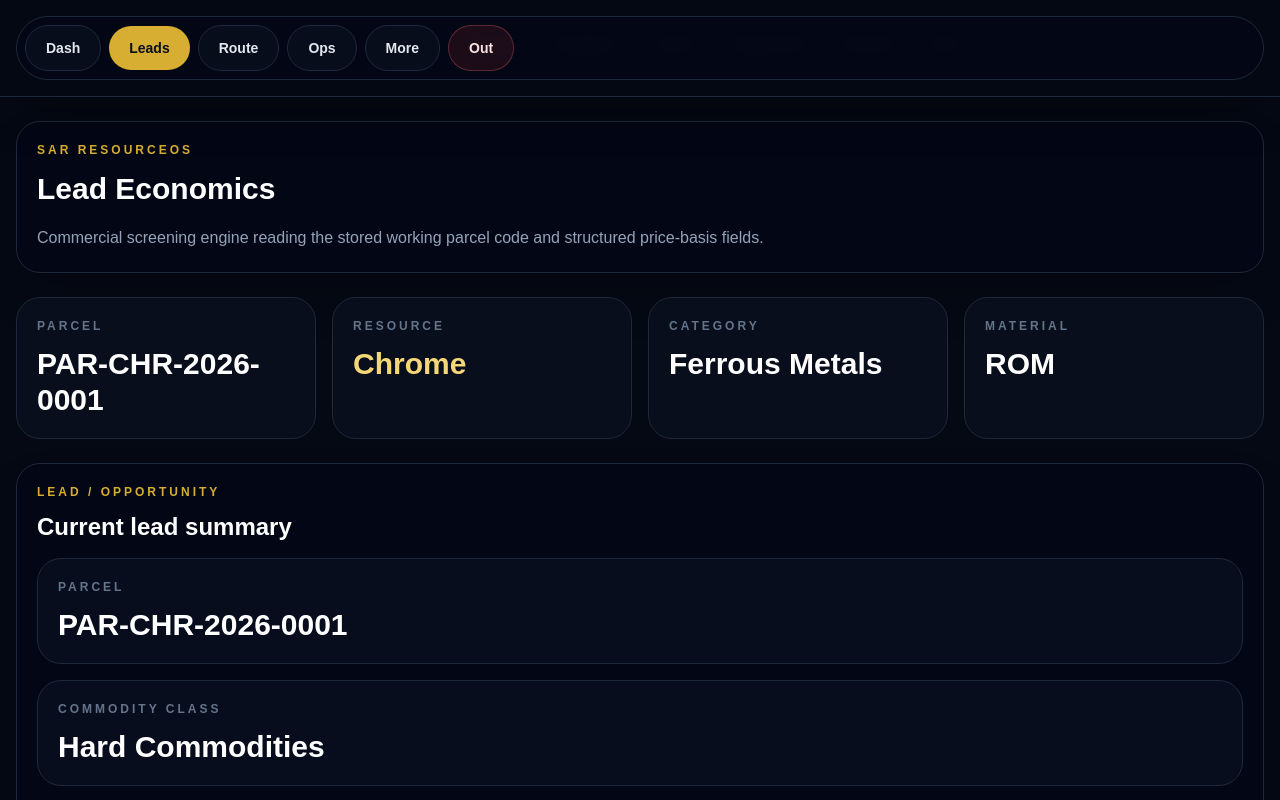
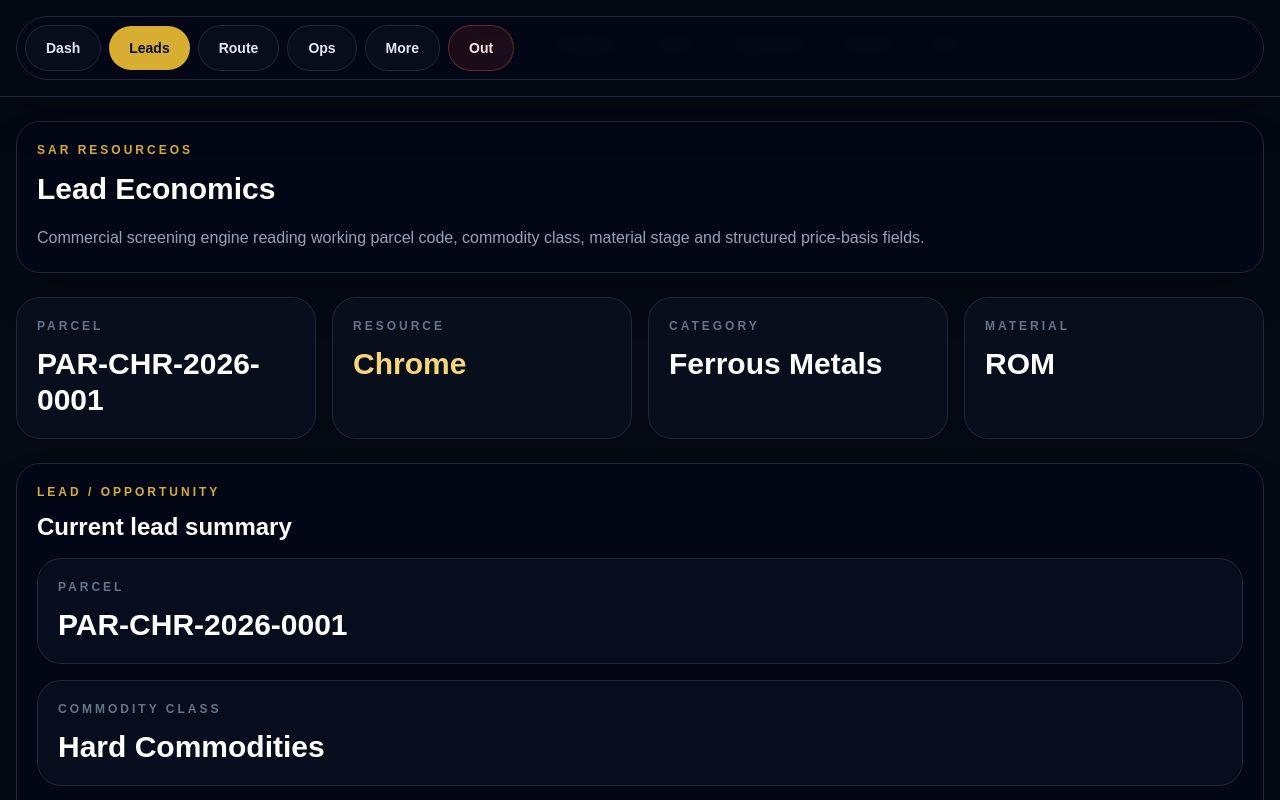
Before and after one commit to shobanesiyanda/sar-resourceos-golden-path-proof, a Next.js app: page /leads in a window 1280 px wide. Shown: the top 800 px of the page. Built offline with nearby package versions, Linux system fonts and the light colour scheme; no server answers; the database is empty.

Commit message:
Force Leads nav to use active /leads page

```diff
--- a/app/leads/page.tsx
+++ b/app/leads/page.tsx
@@ -192,7 +192,7 @@ export default function LeadsPage() {
   return (
     <ResourceShell
       title="Lead Economics"
-      subtitle="Commercial screening engine reading the stored working parcel code and structured price-basis fields."
+      subtitle="Commercial screening engine reading working parcel code, commodity class, material stage and structured price-basis fields."
     >
       <section className="grid gap-4 md:grid-cols-2 xl:grid-cols-4">
         <Stat label="Parcel" value={code} />
```
